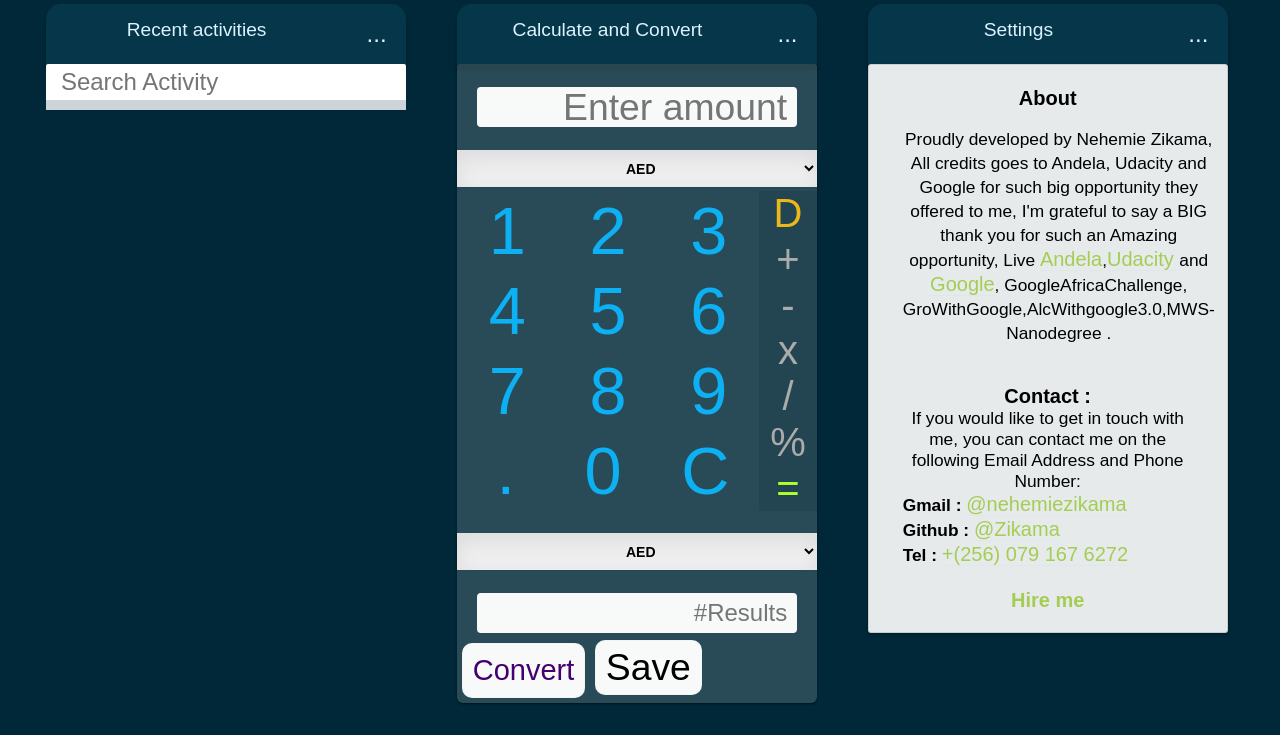
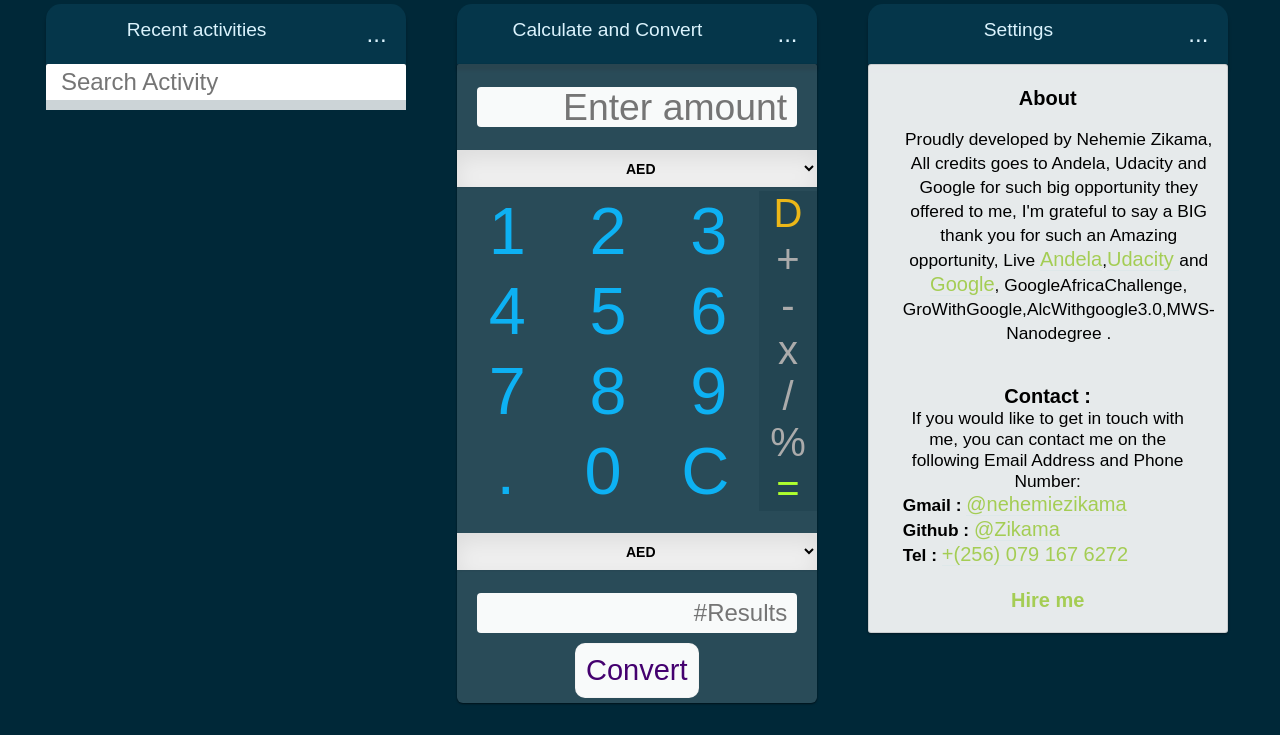
Before and after one commit to Zikama/currency, a website: page index.html in a window 1280 px wide. Shown: the part 65-800 px from the top of the page. Drawn offline with Linux system fonts and the light colour scheme; no server answers.

Commit message:
Remove Save Button/hide

```diff
--- a/assets/css/style.css
+++ b/assets/css/style.css
@@ -638,6 +638,11 @@ article.form {
 
 }
 
+.conv-tools {
+    display: grid;
+
+}
+
 #convt {
     color: #44006f;
 
@@ -651,7 +656,7 @@ article.form {
 
     outline: none;
 
-    margin: 5px;
+    margin: 5px auto;
 
     font-size: 29px;
 
@@ -676,6 +681,8 @@ article.form {
     background: #f8fafa;
 
     border: 1px solid #f1f1f1af;
+
+    display: none;
 
 }
 
--- a/index.html
+++ b/index.html
@@ -97,7 +97,7 @@
                 <input type="text" id="currency_Val" readonly placeholder="#Results" class="cls">
                 <span id="IntoConnverted"></span>
               </span>
-              <span class="">
+              <span class="conv-tools">
                 <button id="convt" >Convert</button>
                 <button id="save" type="hidden" >Save</button>
               </span>
```
